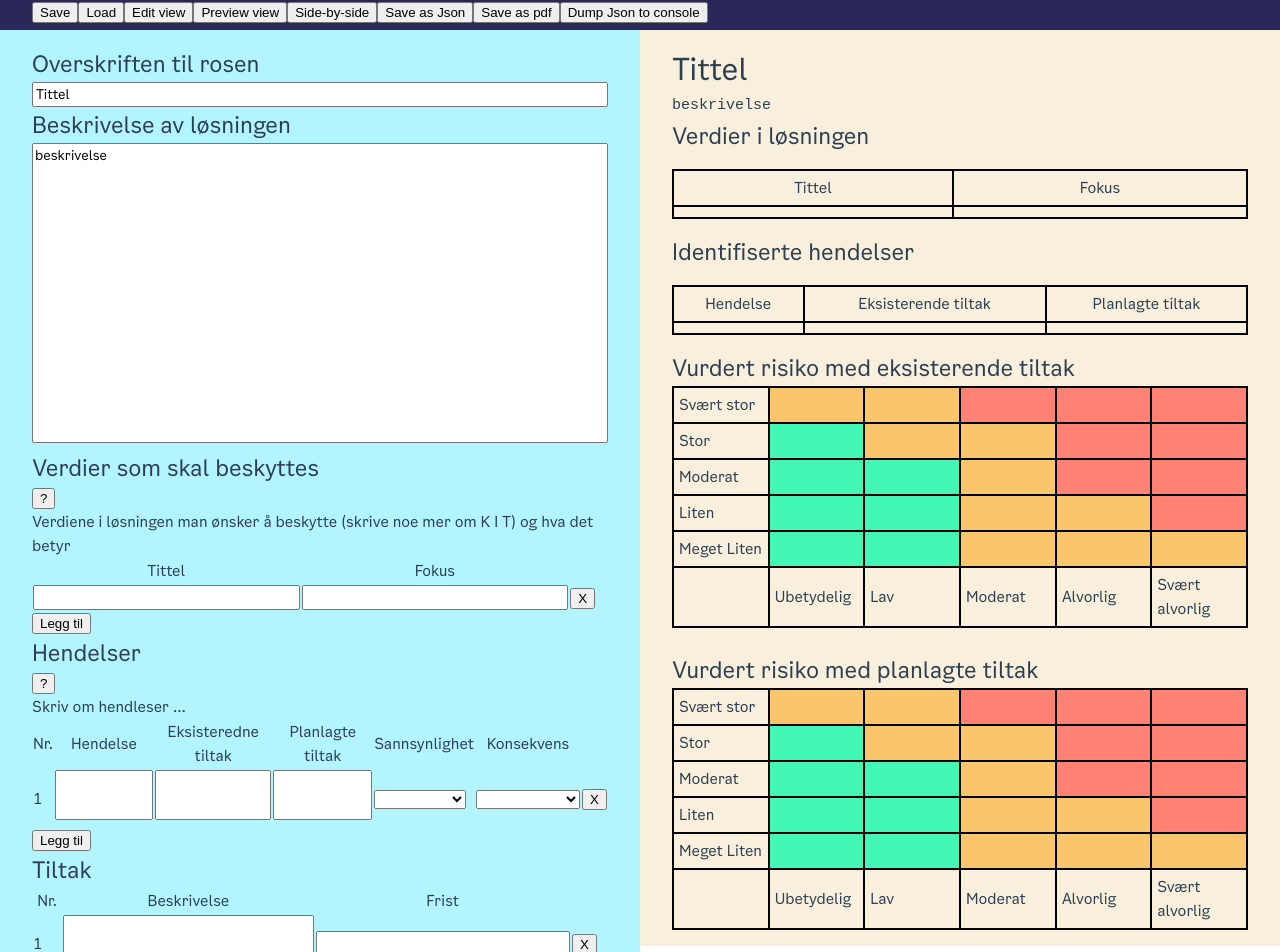
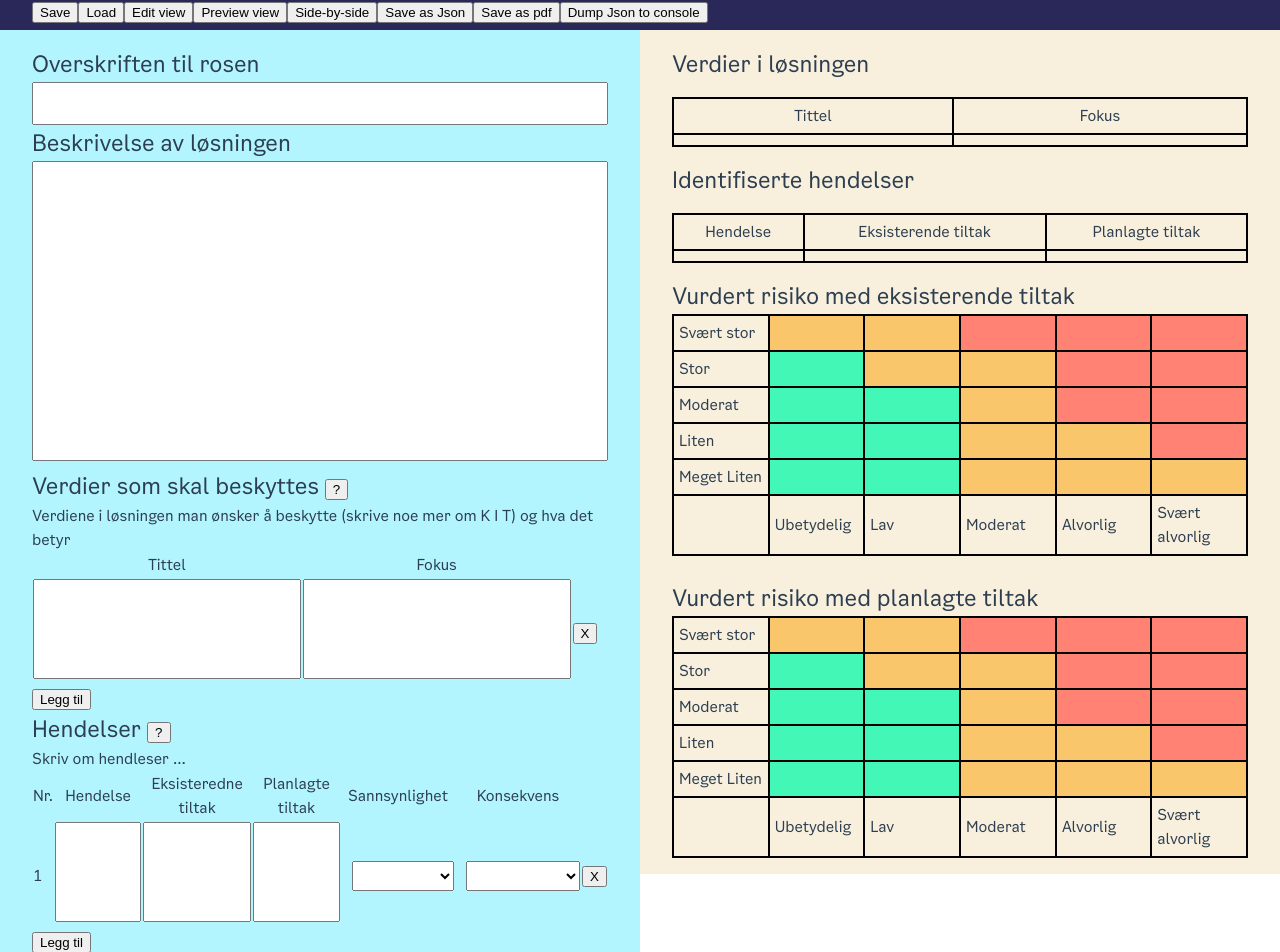
Before and after one commit to oslokommune/rosinator, a Vue app: page / in a window 1280 px wide. Shown: the top 952 px of the page. Built offline with nearby package versions, Linux system fonts and the light colour scheme.

Commit message:
Style tweaks

```diff
--- a/src/App.vue
+++ b/src/App.vue
@@ -10,8 +10,8 @@ import html2pdf from "html2pdf.js";
 export default {
   data() {
     return {
-      title: 'Tittel',
-      description: 'beskrivelse',
+      title: '',
+      description: '',
       verdier: [ {tittel: '', fokus: ''}],
       hendelser : [ {hendelse: '', situasjon: '', action: '', sannsynlighet: '', konsekvens: '', sannsynlighet_etter: '', konsekvens_etter: ''}],
       tiltak: [ { beskrivelse: '', frist: ''}]
@@ -132,8 +132,8 @@ export default {
   <input class="single" v-model="title">
   <h2>Beskrivelse av løsningen</h2>
     <textarea class="long-text" v-model="description"></textarea>
-    <h2>Verdier som skal beskyttes</h2>
-    <button @click="toggle('verdier_hjelp')">?</button>
+    <h2>Verdier som skal beskyttes <button @click="toggle('verdier_hjelp')">?</button></h2>
+
     <p id="verdier_hjelp">Verdiene i løsningen man ønsker å beskytte (skrive noe mer om K I T) og hva det betyr</p>
     <table>
       <tr>
@@ -141,14 +141,14 @@ export default {
         <th>Fokus</th>
       </tr>
       <tr v-for="verdi in verdier">
-        <td><input v-model="verdi.tittel"></td>
-        <td><input v-model="verdi.fokus"></td>
+        <td><textarea class="medium-text" v-model="verdi.tittel"></textarea></td>
+        <td><textarea class="medium-text" v-model="verdi.fokus"></textarea></td>
         <td><button @click="verdier.splice(verdier.indexOf(verdi), 1)">X</button></td>
       </tr>
     </table>
   <button @click="pushVerdi">Legg til</button>
-     <h2>Hendelser</h2>
-    <button @click="toggle('hendelser_hjelp')">?</button>
+     <h2>Hendelser  <button @click="toggle('hendelser_hjelp')">?</button></h2>
+
     <p id="hendelser_hjelp">Skriv om hendleser ...</p>
   <table>
     <tr>
@@ -194,12 +194,13 @@ export default {
       <tr v-for="(tiltak, index) in tiltak">
         <td>{{ index + 1 }}</td>
         <td><textarea class="medium-text" v-model="tiltak.beskrivelse"></textarea></td>
-        <td><input v-model="tiltak.frist"></td>
+        <td><textarea class="medium-text" v-model="tiltak.frist"></textarea></td>
         <td><button @click="tiltak.splice(tiltak.indexOf(tiltak), 1)">X</button></td>
       </tr>
     </table>
     <button @click="pushTiltak">Legg til</button>
 
+    <h2>Risiko etter tiltak</h2>
     <table>
       <tr>
         <th>Nr.</th>
--- a/src/assets/main.css
+++ b/src/assets/main.css
@@ -89,6 +89,8 @@ input {
   width: 100%;
 }
 
+
+
 div.preview, div.edit {
   background-color: var(--color-blue-light);
   margin: 30px 0;
@@ -104,7 +106,9 @@ div.preview {
   #resize: both;
   #overflow: auto;
 }
-
+textarea, input {
+  padding: 10px;
+}
 textarea.long-text {
   width: 100%;
   height: 300px;
@@ -113,8 +117,14 @@ textarea.long-text {
 
 textarea.medium-text {
   width: 100%;
-  height: 50px;
+  height: 100px;
   resize: none;
+}
+
+select {
+  height: 30px;
+  margin-left: 10px;
+  padding: 5px;
 }
 
 pre {
```
